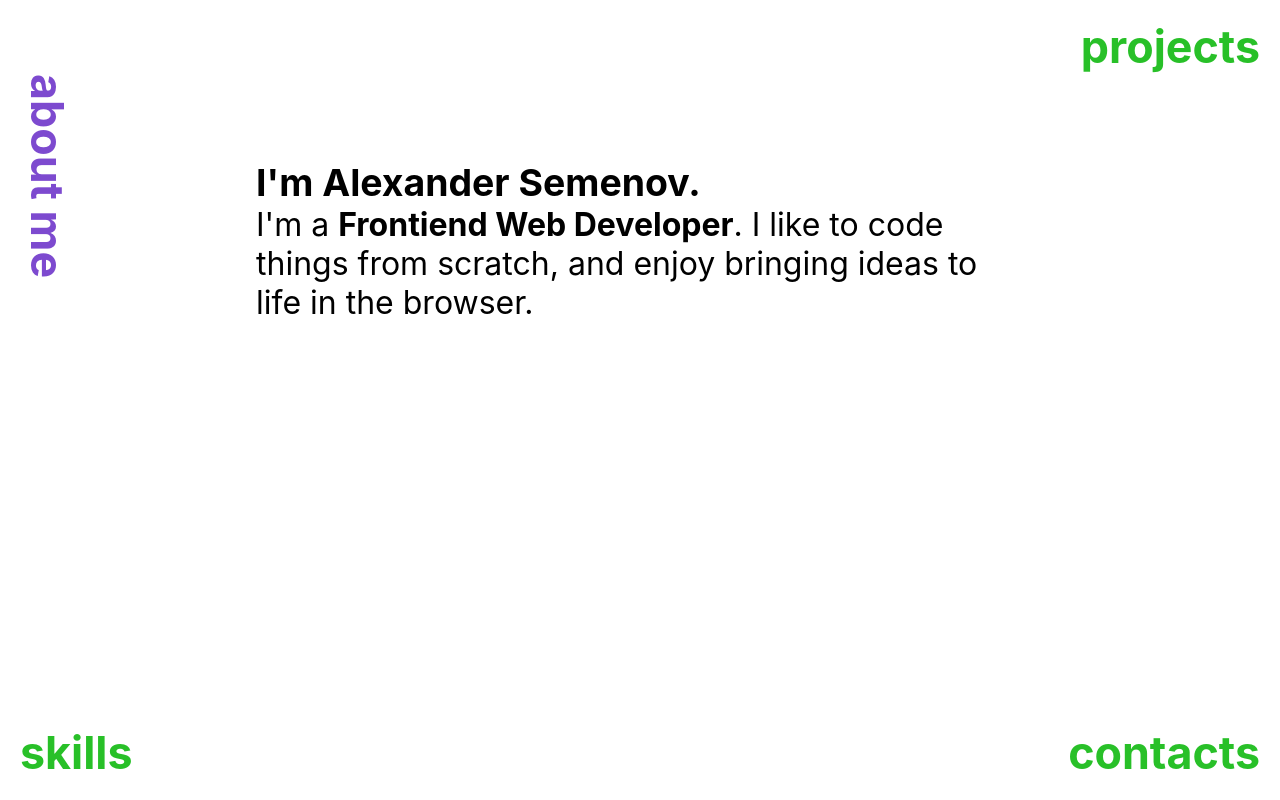
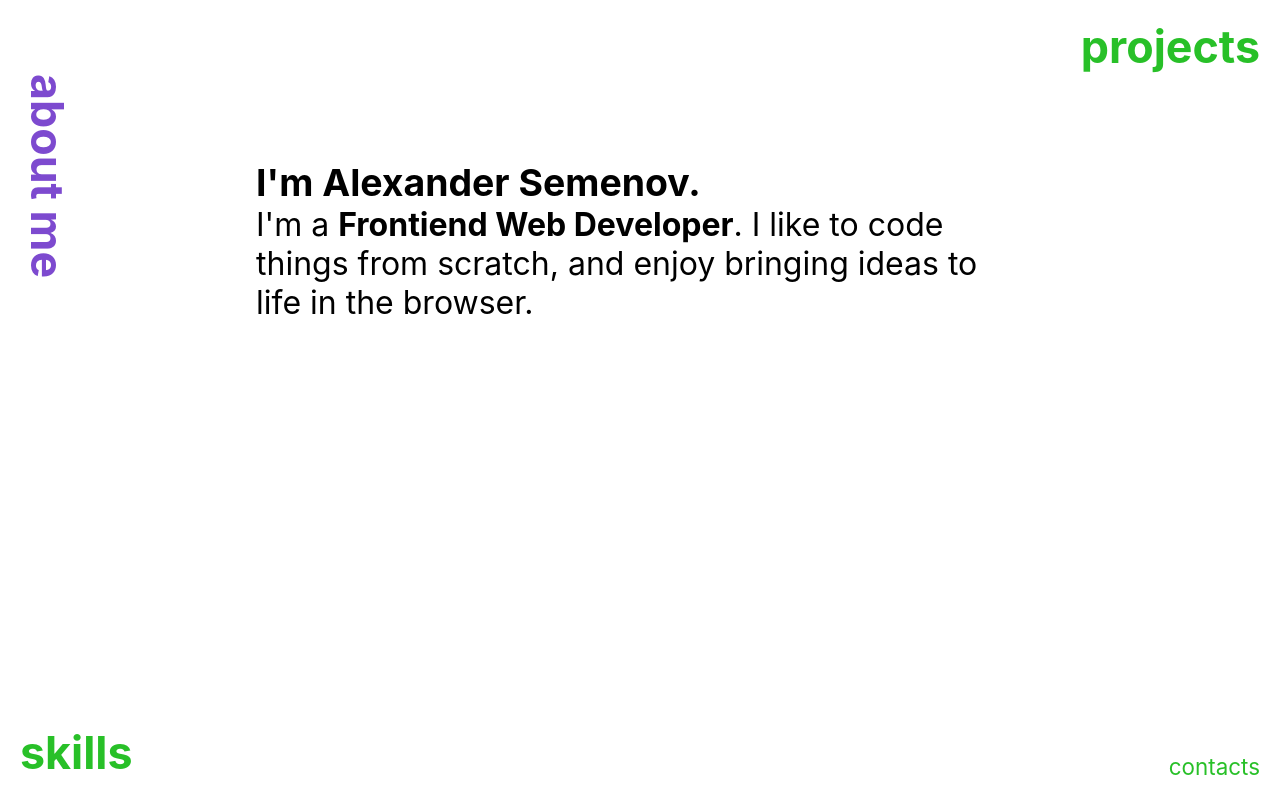
Before and after one commit to SemenovDeveloper/portfolio, a React (Create React App) app: page / in a window 1280 px wide. Built offline with nearby package versions, Linux system fonts and the light colour scheme.

Commit message:
Projects page

```diff
--- a/src/Components/NavBar/ContactsBtn.js
+++ b/src/Components/NavBar/ContactsBtn.js
@@ -8,7 +8,7 @@ function ContactsBtn(props) {
 
   return (
     <div id="contacts" className="static-contacts" onClick={props.onClick}>
-      <h1>contacts</h1>
+      <a>contacts</a>
     </div>
   )
 }
```
